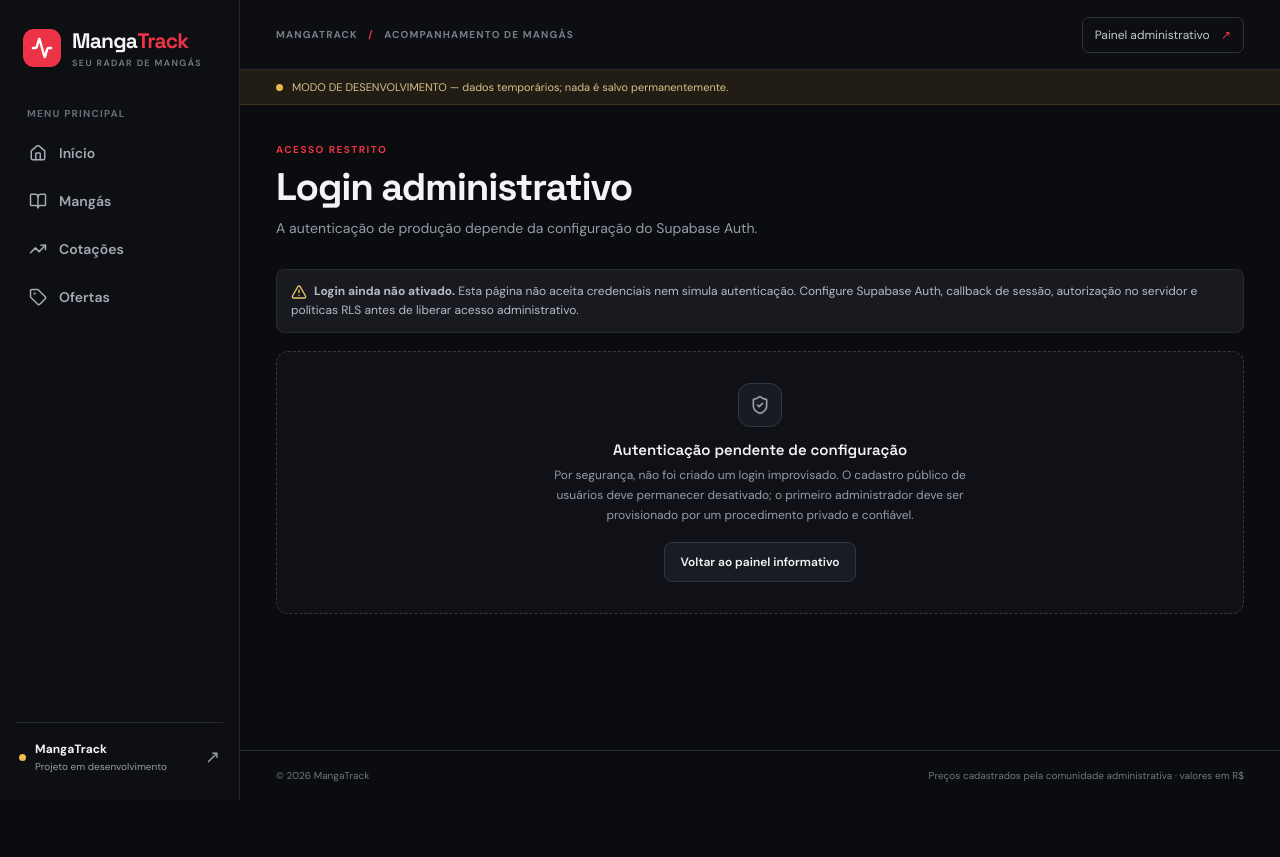
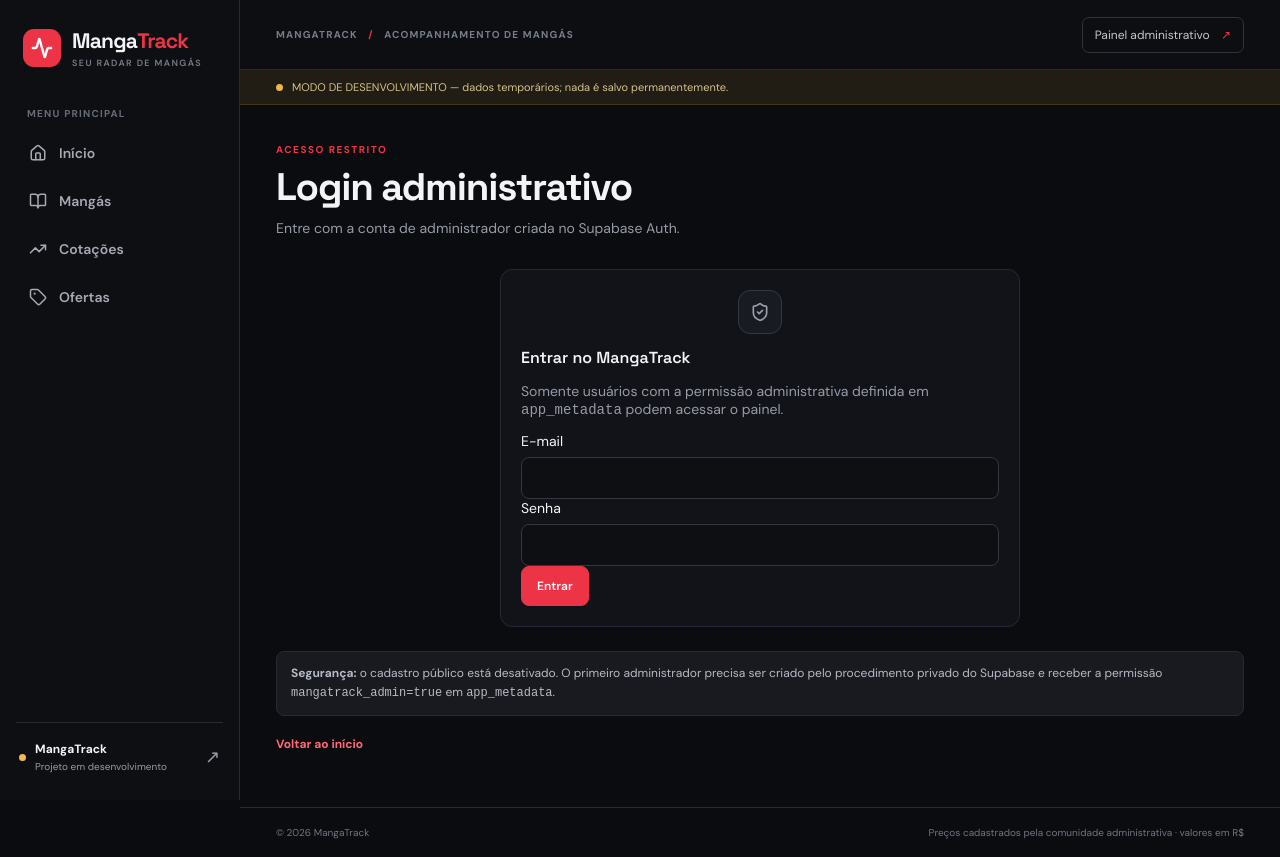
Before and after one commit to plpa12/MangaTrack, a Next.js app: page /login in a window 1280 px wide. Before the commit the page ends 800 px from the top, so only its background shows below. Built offline with nearby package versions, Linux system fonts and the light colour scheme.

Commit message:
feat: enable secure Supabase admin login page

```diff
--- a/app/login/page.tsx
+++ b/app/login/page.tsx
@@ -1,10 +1,30 @@
 import Link from "next/link";
-import { ShieldCheck, AlertTriangle } from "lucide-react";
+import { AlertTriangle, ShieldCheck } from "lucide-react";
+import { loginAction } from "./actions";
 
-export default function LoginPage() {
+export default async function LoginPage({ searchParams }: { searchParams: Promise<{ error?: string; message?: string }> }) {
+  const params = await searchParams;
+  const messages: Record<string, string> = {
+    missing: "Informe e-mail e senha.",
+    invalid: "E-mail ou senha inválidos.",
+    "not-admin": "Esta conta não tem autorização administrativa.",
+    "not-configured": "O Supabase ainda não está configurado.",
+  };
   return <div>
-    <div className="page-heading"><div><span className="eyebrow">ACESSO RESTRITO</span><h1>Login administrativo</h1><p>A autenticação de produção depende da configuração do Supabase Auth.</p></div></div>
-    <div className="notice"><AlertTriangle size={16} style={{display:"inline",verticalAlign:"middle",marginRight:7,color:"#e8c46b"}}/><strong>Login ainda não ativado.</strong> Esta página não aceita credenciais nem simula autenticação. Configure Supabase Auth, callback de sessão, autorização no servidor e políticas RLS antes de liberar acesso administrativo.</div>
-    <div className="empty-state"><span className="empty-icon"><ShieldCheck size={20}/></span><h3>Autenticação pendente de configuração</h3><p>Por segurança, não foi criado um login improvisado. O cadastro público de usuários deve permanecer desativado; o primeiro administrador deve ser provisionado por um procedimento privado e confiável.</p><Link href="/admin" className="button">Voltar ao painel informativo</Link></div>
+    <div className="page-heading"><div><span className="eyebrow">ACESSO RESTRITO</span><h1>Login administrativo</h1><p>Entre com a conta de administrador criada no Supabase Auth.</p></div></div>
+    {params.error && <div className="notice"><AlertTriangle size={16} style={{display:"inline",verticalAlign:"middle",marginRight:7,color:"#e8c46b"}}/>{messages[params.error] ?? "Não foi possível entrar."}</div>}
+    {params.message === "signed-out" && <div className="notice">Você saiu da sessão administrativa.</div>}
+    <div className="panel" style={{maxWidth:520,margin:"24px auto"}}>
+      <div className="empty-icon"><ShieldCheck size={20}/></div>
+      <h2>Entrar no MangaTrack</h2>
+      <p className="muted">Somente usuários com a permissão administrativa definida em <code>app_metadata</code> podem acessar o painel.</p>
+      <form action={loginAction} className="form-stack">
+        <label className="field"><span>E-mail</span><input name="email" type="email" autoComplete="username" required maxLength={254}/></label>
+        <label className="field"><span>Senha</span><input name="password" type="password" autoComplete="current-password" required maxLength={256}/></label>
+        <button className="button button-primary" type="submit">Entrar</button>
+      </form>
+    </div>
+    <div className="notice"><strong>Segurança:</strong> o cadastro público está desativado. O primeiro administrador precisa ser criado pelo procedimento privado do Supabase e receber a permissão <code>mangatrack_admin=true</code> em <code>app_metadata</code>.</div>
+    <Link href="/" className="section-link">Voltar ao início</Link>
   </div>;
 }
```
